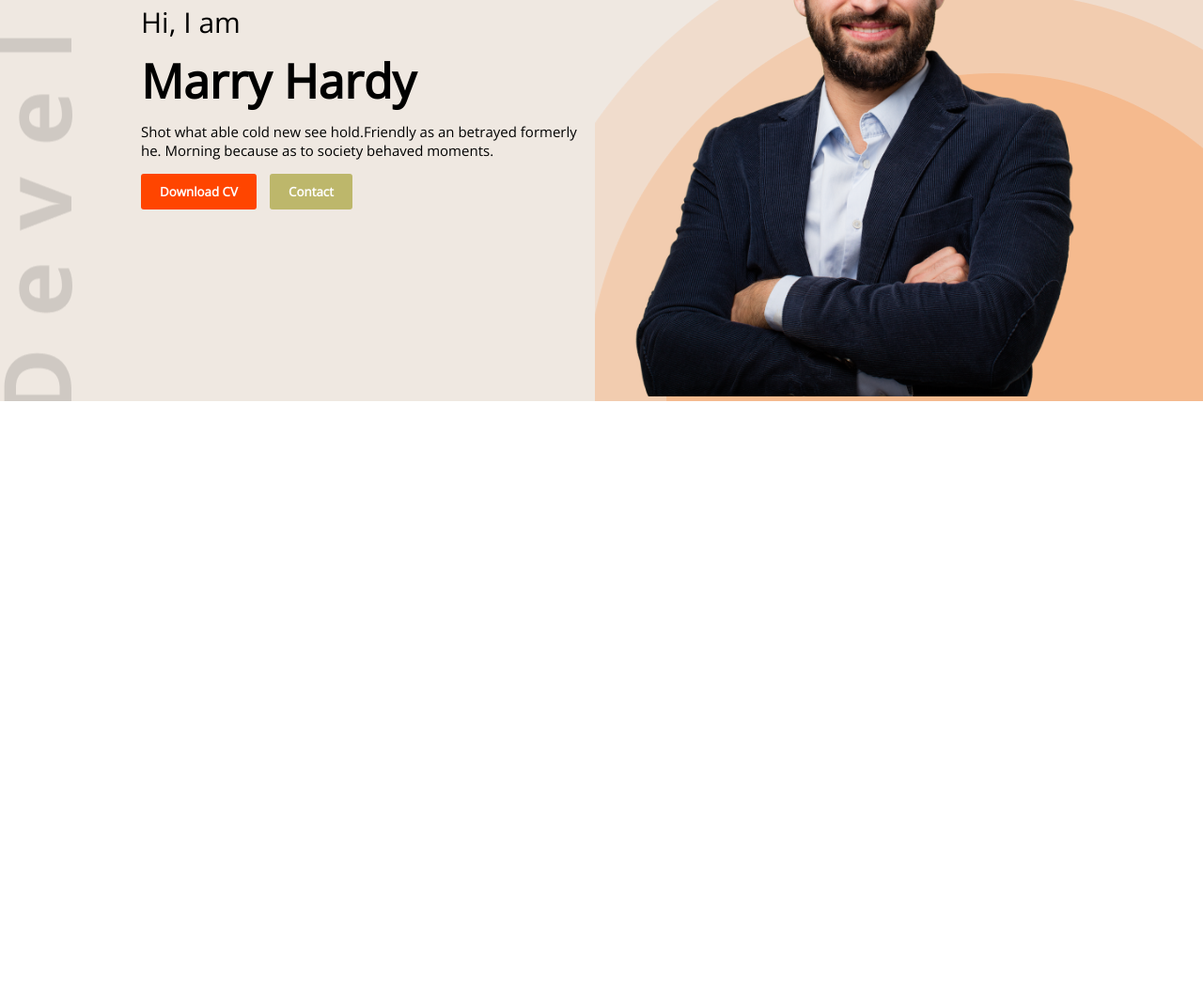
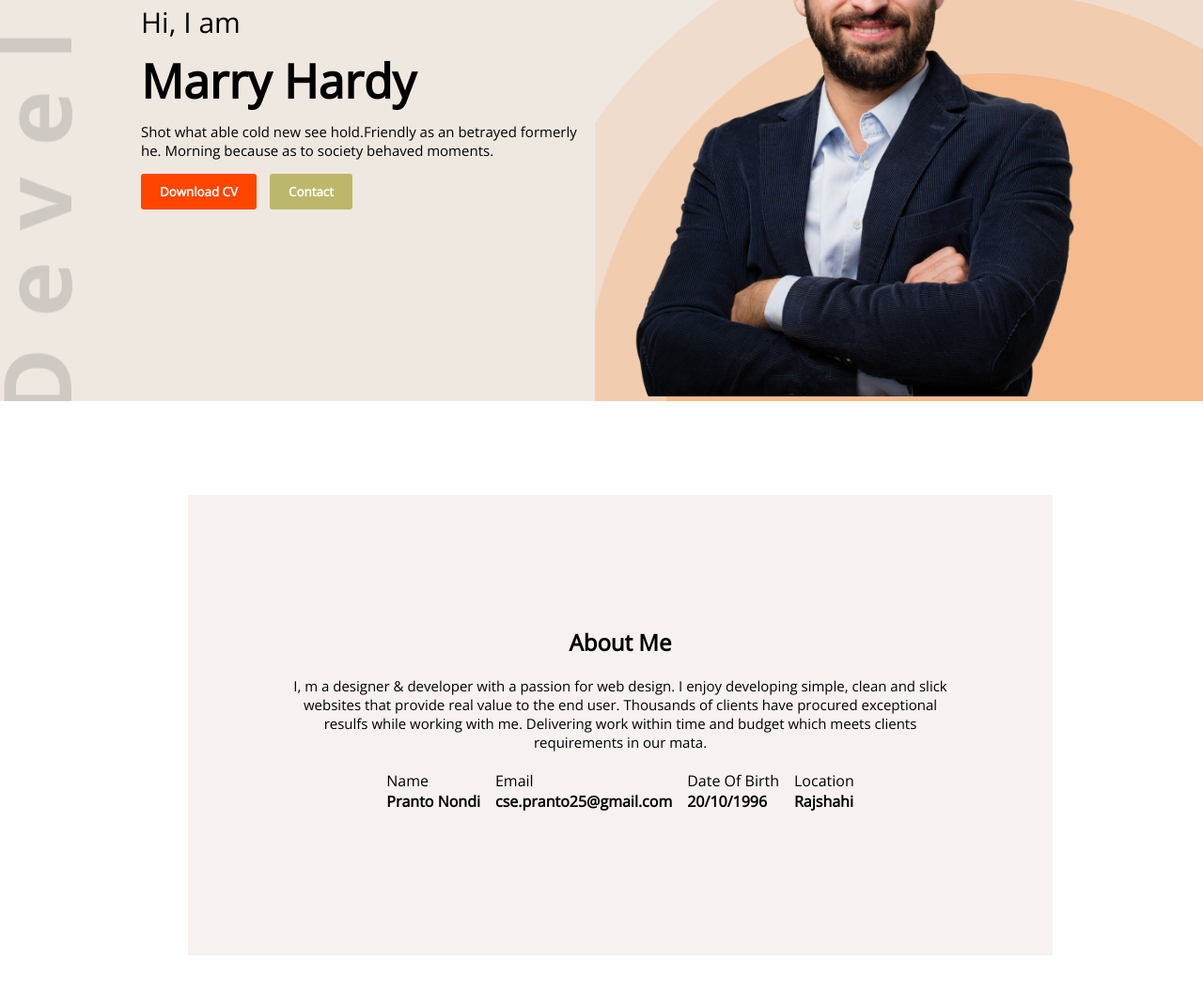
Before and after one commit to Pranto-Nondi/Developer-Portfolio, a plain HTML site: page index.html in a window 1280 px wide. Shown: the part 318-1374 px from the top of the page at 94% size. Before the commit the page ends 800 px from the top, so only its background shows below. Drawn offline with nearby package versions, Linux system fonts and the light colour scheme.

Commit message:
about complete

```diff
--- a/developer-portfolio.css
+++ b/developer-portfolio.css
@@ -1,7 +1,6 @@
 * {
-    margin:0;
+    margin: 0;
     font-family: 'Open Sans', sans-serif;
-
 
 }
 
@@ -12,13 +11,9 @@
     background-repeat: no-repeat;
     background-color: hsl(30, 29%, 91%);
 
-
 }
 
-.nav-container {
-
-
-}
+.nav-container {}
 
 .navbar {
     display: flex;
@@ -138,3 +133,53 @@
 
 
 }
+
+/* about me part */
+.about-container {
+
+    margin-left: 200px;
+    margin-right: 200px;
+    margin-top: 100px;
+    margin-bottom: 100px;
+    background-color: #f7f2ef;
+    padding-top: 140px;
+    width: 920px;
+    height: 350px;
+    justify-content: center;
+    align-items: center;
+
+
+
+}
+
+.about-heading-part {
+    text-align: center;
+}
+
+.about-heading {
+    padding-bottom: 20px;
+}
+
+.about-addres {
+    display: flex;
+    justify-content: center;
+    gap: 1em;
+
+
+
+}
+
+.about-descrip {
+    padding-top: 30px;
+    padding-bottom: 20px;
+    font-weight: 90;
+    font-size: 15px;
+    padding: 0 100px;
+    padding-bottom: 20px;
+
+
+}
+
+.addres-name {
+    padding-left: 25px;
+}
--- a/index.html
+++ b/index.html
@@ -33,21 +33,54 @@
             <div class="banner-left-side">
                 <h3 class="banner-heading">Hi, I am</h3>
                 <h2 class="banner-title">Marry Hardy</h2>
-                <p class="banner-descrip">Shot what able cold new see hold.Friendly as an betrayed formerly he. Morning because as to society
+                <p class="banner-descrip">Shot what able cold new see hold.Friendly as an betrayed formerly he. Morning
+                    because as to society
                     behaved moments.</p>
-               <div class="btn">
-                <button class="primary-btn">Download CV</button>
-                <button class="secondary-btn">Contact</button>
-               </div>
+                <div class="btn">
+                    <button class="primary-btn">Download CV</button>
+                    <button class="secondary-btn">Contact</button>
+                </div>
             </div>
             <div class="banner-img">
                 <img src="images/hardy.png" alt="">
             </div>
 
         </section>
-
     </header>
     <main>
+        <!-- about part -->
+        <section>
+            <div class="about-container">
+                <div class="about-heading-part">
+                    <h2 class="about-heading">About Me</h2>
+                    <p class="about-descrip">I, m a designer & developer with a passion for web design. I enjoy
+                        developing simple, clean and slick
+                        websites that provide real value to the end user. Thousands of clients have procured exceptional
+                        resulfs while working with me. Delivering work within time and budget which meets clients
+                        requirements in our mata.</p>
+                </div>
+                <div class="about-addres">
+                    <div>
+                        <p >Name</p>
+                        <p><strong>Pranto Nondi</strong></p>
+                    </div>
+                    <div>
+                        <p >Email</p>
+                        <p><strong>cse.pranto25@gmail.com</strong></p>
+                    </div>
+                    <div>
+                        <p >Date Of Birth</p>
+                        <p><strong>20/10/1996</strong></p>
+                    </div>
+                    <div>
+                        <p>Location</p>
+                        <p><strong>Rajshahi</strong></p>
+                    </div>
+                </div>
+
+            </div>
+        </section>
+
 
     </main>
     <footer>
```
